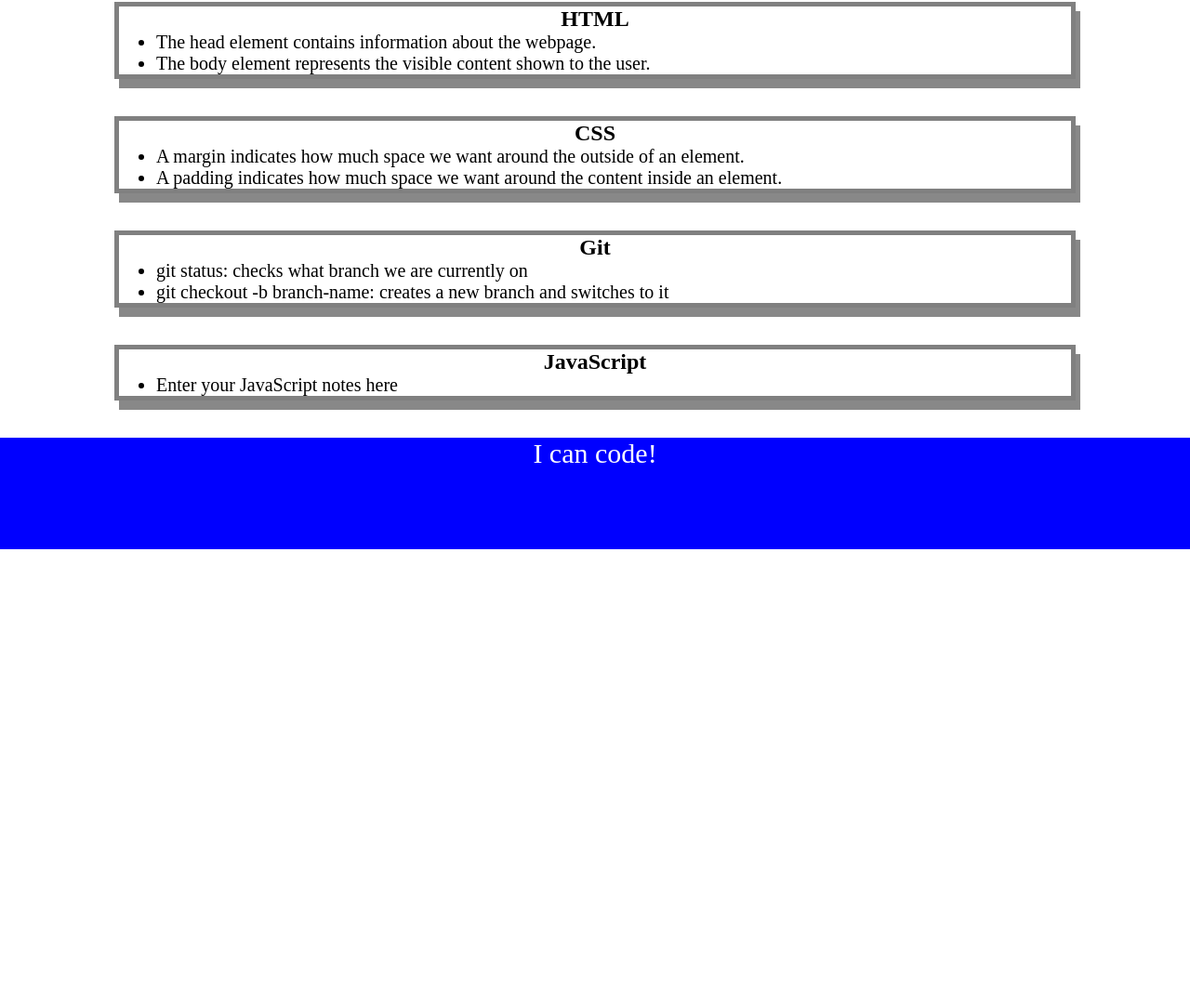
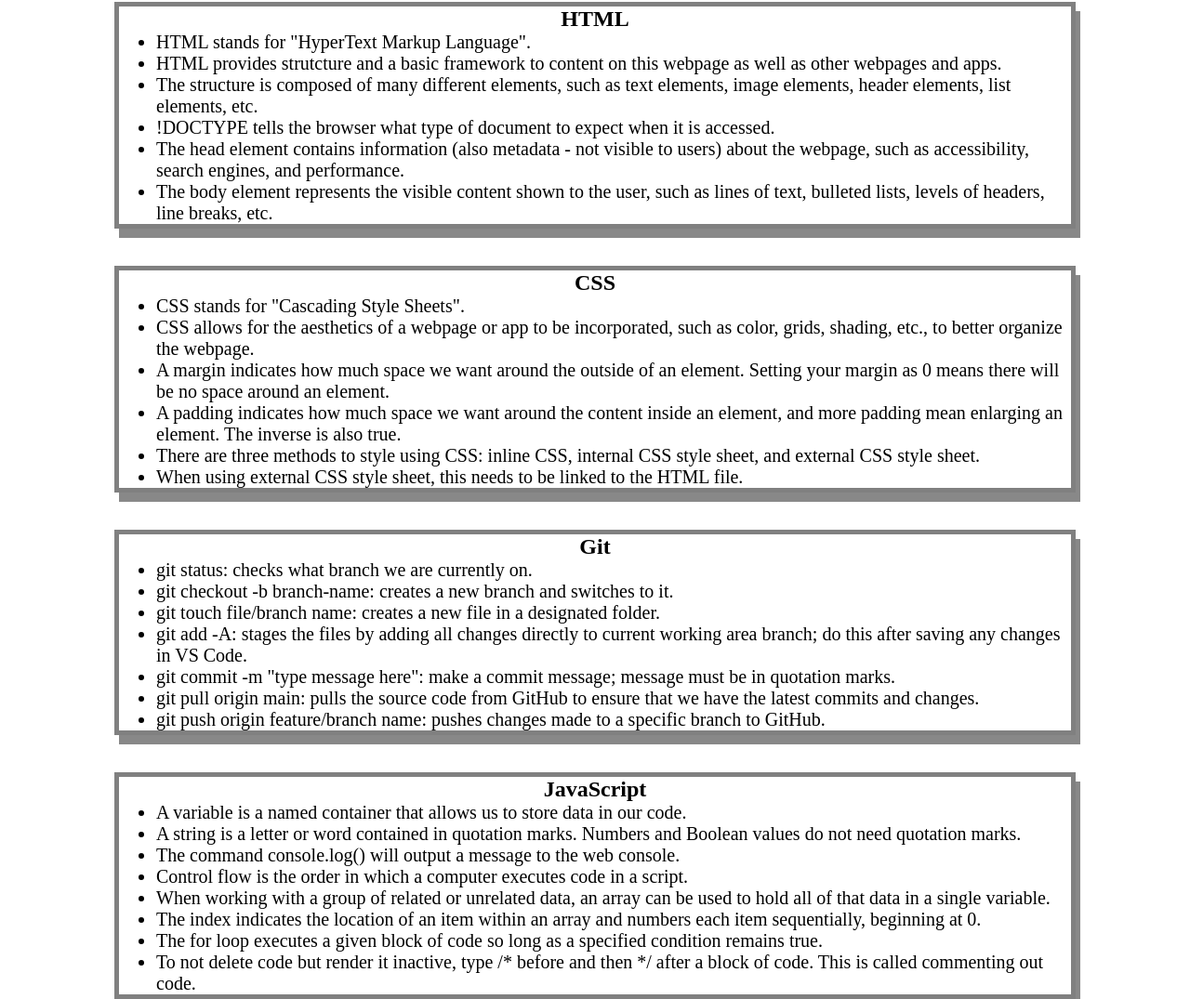
Before and after one commit to BBurleigh/prework-study-guide, a plain HTML site: page index.html in a window 1280 px wide. Shown: the part 158-1233 px from the top of the page at 93% size. Before the commit the page ends 800 px from the top, so only its background shows below. Drawn offline with Linux system fonts and the light colour scheme.

Commit message:
created two JS functions and added notes to HTML

```diff
--- a/assets/script.js
+++ b/assets/script.js
@@ -1,23 +1,49 @@
 var topics = ['HTML', 'CSS', 'Git', 'JavaScript'];
 
-for(var t = 0; t < topics.length; t++) {
+var randomTopic = topics[Math.floor(Math.random() * topics.length)];
 
-    console.log(topics[t]);
+
+function listTopics() {
+
+    for(var x = 0; x < topics.length; x++) {
+
+        console.log(topics[x]);
+
+    }
 
 }
 
-/*
 
-if (topic === 'HTML') {
-  console.log("Let's study HTML!");
-} else if (topic === 'CSS') {
-  console.log("Let's study CSS!");
-} else if (topic === 'Git') {
-  console.log("Let's study Git!");
-} else if (topic === 'JavaScript') {
-  console.log("Let's study JavaScript!");
-} else {
-  console.log('Please try again!');
+function selectTopic() {
+
+    if (randomTopic === 'HTML') {
+
+        console.log("Let's study HTML!");
+
+    } else if (randomTopic === 'CSS') {
+
+        console.log("Let's study CSS!");
+
+    } else if (randomTopic === 'Git') {
+
+        console.log("Let's study Git!");
+
+    } else if (randomTopic === 'JavaScript') {
+
+        console.log("Let's study JavaScript!");
+
+    } else {
+
+        console.log('Please try again!');
+
+    }
+
 }
 
-*/
+console.log('Here are the topics we learned through Prework:');
+
+listTopics();
+
+console.log('Which topic should we study first?');
+
+selectTopic();
--- a/index.html
+++ b/index.html
@@ -19,31 +19,51 @@
       <section class="card" id="html-section">
         <h2>HTML</h2>
         <ul>
-          <li>The head element contains information about the webpage.</li>
-          <li>The body element represents the visible content shown to the user.</li>
+          <li>HTML stands for "HyperText Markup Language".</li>
+          <li>HTML provides strutcture and a basic framework to content on this webpage as well as other webpages and apps.</li>
+          <li>The structure is composed of many different elements, such as text elements, image elements, header elements, list elements, etc.</li>
+          <li>!DOCTYPE tells the browser what type of document to expect when it is accessed.</li>
+          <li>The head element contains information (also metadata - not visible to users) about the webpage, such as accessibility, search engines, and performance.</li>
+          <li>The body element represents the visible content shown to the user, such as lines of text, bulleted lists, levels of headers, line breaks, etc.</li>
         </ul>
       </section>
 
       <section class="card" id="css-section">
         <h2>CSS</h2>
         <ul>
-          <li>A margin indicates how much space we want around the outside of an element.</li>
-          <li>A padding indicates how much space we want around the content inside an element.</li>
+          <li>CSS stands for "Cascading Style Sheets".</li>
+          <li>CSS allows for the aesthetics of a webpage or app to be incorporated, such as color, grids, shading, etc., to better organize the webpage.</li>
+          <li>A margin indicates how much space we want around the outside of an element. Setting your margin as 0 means there will be no space around an element.</li>
+          <li>A padding indicates how much space we want around the content inside an element, and more padding mean enlarging an element. The inverse is also true.</li>
+          <li>There are three methods to style using CSS: inline CSS, internal CSS style sheet, and external CSS style sheet.</li>
+          <li>When using external CSS style sheet, this needs to be linked to the HTML file.</li>
         </ul>
       </section>
 
       <section class="card" id="git-section">
         <h2>Git</h2>
         <ul>
-          <li>git status: checks what branch we are currently on</li>
-          <li>git checkout -b branch-name: creates a new branch and switches to it</li>
+          <li>git status: checks what branch we are currently on.</li>
+          <li>git checkout -b branch-name: creates a new branch and switches to it.</li>
+          <li>git touch file/branch name: creates a new file in a designated folder.</li>
+          <li>git add -A: stages the files by adding all changes directly to current working area branch; do this after saving any changes in VS Code.</li>
+          <li>git commit -m "type message here": make a commit message; message must be in quotation marks.</li>
+          <li>git pull origin main: pulls the source code from GitHub to ensure that we have the latest commits and changes.</li>
+          <li>git push origin feature/branch name: pushes changes made to a specific branch to GitHub.</li>
         </ul>
       </section>
 
       <section class="card" id="javascript-section">
         <h2>JavaScript</h2>
         <ul>
-          <li>Enter your JavaScript notes here</li>
+          <li>A variable is a named container that allows us to store data in our code.</li>
+          <li>A string is a letter or word contained in quotation marks. Numbers and Boolean values do not need quotation marks.</li>
+          <li>The command console.log() will output a message to the web console.</li>
+          <li>Control flow is the order in which a computer executes code in a script.</li>
+          <li>When working with a group of related or unrelated data, an array can be used to hold all of that data in a single variable.</li>
+          <li>The index indicates the location of an item within an array and numbers each item sequentially, beginning at 0.</li>
+          <li>The for loop executes a given block of code so long as a specified condition remains true.</li>
+          <li>To not delete code but render it inactive, type /* before and then */ after a block of code. This is called commenting out code.</li>
         </ul>
       </section>
     </main>
```
